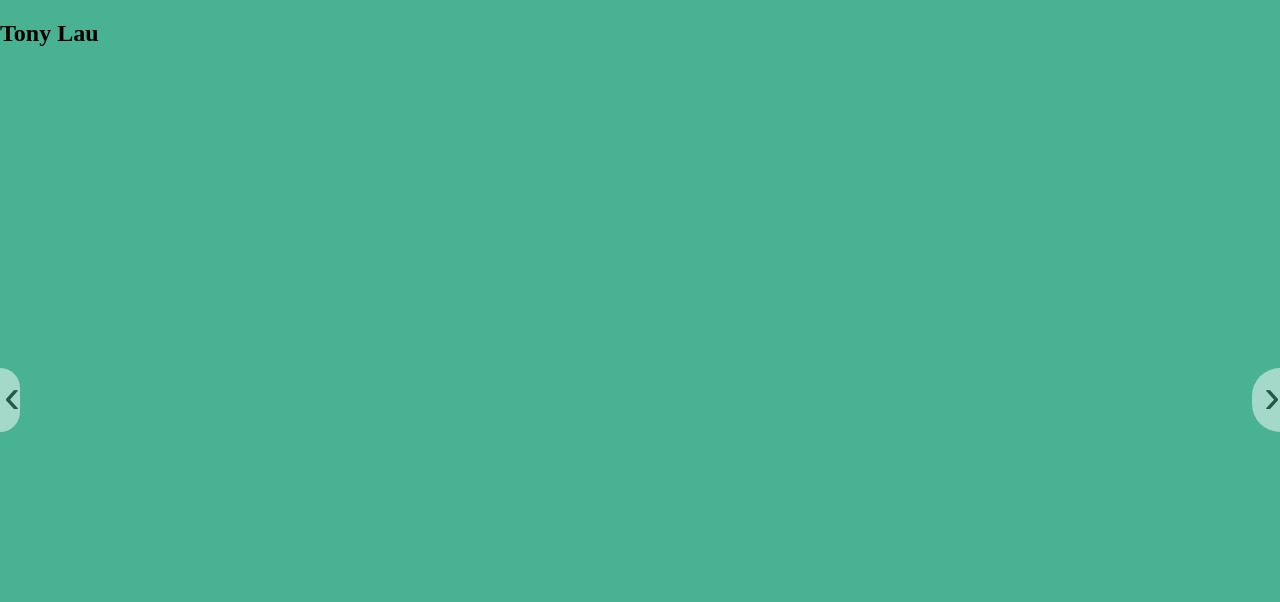
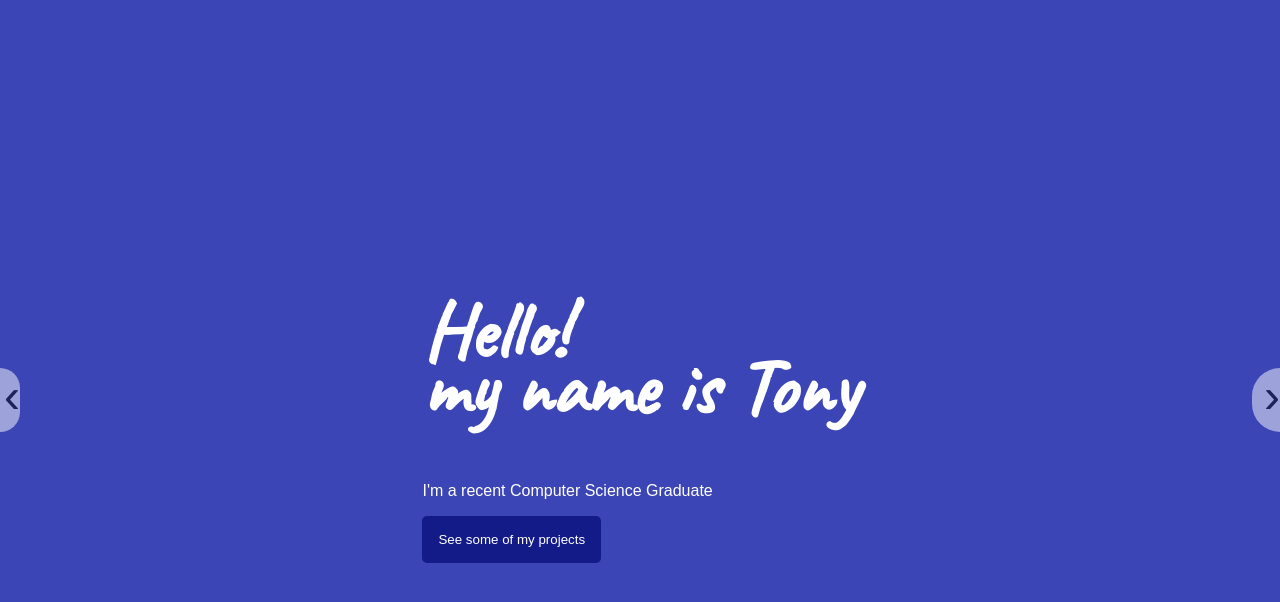
Before and after one commit to otny12/otny12.github.io, a plain HTML site: page index.html in a window 1280 px wide. Drawn offline with Linux system fonts and the light colour scheme.

Commit message:
Home page(unbalanced)

```diff
--- a/index.html
+++ b/index.html
@@ -3,28 +3,24 @@
   <head>
     <title>Tony Lau</title>
     <link rel="stylesheet" href="style.css" />
+    <link
+      href="https://fonts.googleapis.com/css2?family=Caveat&display=swap"
+      rel="stylesheet"
+    />
   </head>
 
   <body>
-    <!-- <nav>
-      <a href="#">Home</a>
-      <a href="#Projects">Projects</a>
-      <a href="#Contact">Contact</a>
-    </nav>
-
-    <div>
-      <article>Home</article>
-      <article>Projects</article>
-      <article>Contact</article>
-    </div> -->
-
     <button class="slide-arrow" id="slide-arrow-left">&#8249;</button>
     <button class="slide-arrow" id="slide-arrow-right">&#8250;</button>
 
     <ul id="slide-container">
       <li class="slide" id="home">
         <article>
-          <header><h1>Tony Lau</h1></header>
+          <header id="home-header">
+            <h1 id="welcome-text">Hello!<br />my name is Tony</h1>
+            <p id="welcome-p">I'm a recent Computer Science Graduate</p>
+          </header>
+          <button id="projects-button">See some of my projects</button>
         </article>
       </li>
       <li class="slide">
--- a/index.js
+++ b/index.js
@@ -2,6 +2,7 @@ const slideContainer = document.getElementById("slide-container");
 const slide = document.querySelector(".slide");
 const leftButton = document.getElementById("slide-arrow-left");
 const rightButton = document.getElementById("slide-arrow-right");
+const projectsButton = document.getElementById("projects-button");
 
 rightButton.addEventListener("click", () => {
   const slideWidth = slide.clientWidth;
@@ -12,3 +13,8 @@ leftButton.addEventListener("click", () => {
   const slideWidth = slide.clientWidth;
   slideContainer.scrollLeft -= slideWidth;
 });
+
+projectsButton.addEventListener("click", () => {
+  const slideWidth = slide.clientWidth;
+  slideContainer.scrollLeft += slideWidth;
+});
--- a/style.css
+++ b/style.css
@@ -75,13 +75,46 @@ body {
 }
 
 .slide:nth-child(1) {
-    background-color: #49b293;
+    background-color: #3C45B5;
 }
 
 .slide:nth-child(2) {
-    background-color: #b03532;
+    background-color: #27B080;
 }
 
 .slide:nth-child(3) {
-    background-color: #6a478f;
+    background-color: #9B5900;
 }
+
+
+#home {
+    display: flex;
+    align-items: center;
+    justify-content: center;
+}
+
+#welcome-text {
+    font-size: 5rem;
+    font-family: 'Caveat', cursive;
+    line-height: 3.5rem;
+    /* margin: 2rem; */
+    color: white;
+}
+
+#welcome-p {
+    font-family: Arial, Helvetica, sans-serif;
+    color: white;
+}
+
+#projects-button {
+    background-color: #121B88;
+    border: none;
+    color: white;
+    cursor: pointer;
+    padding: 1rem;
+    border-radius: 5px;
+}
+
+#projects-button:hover {
+    background-color: #0B126B;
+}
```
